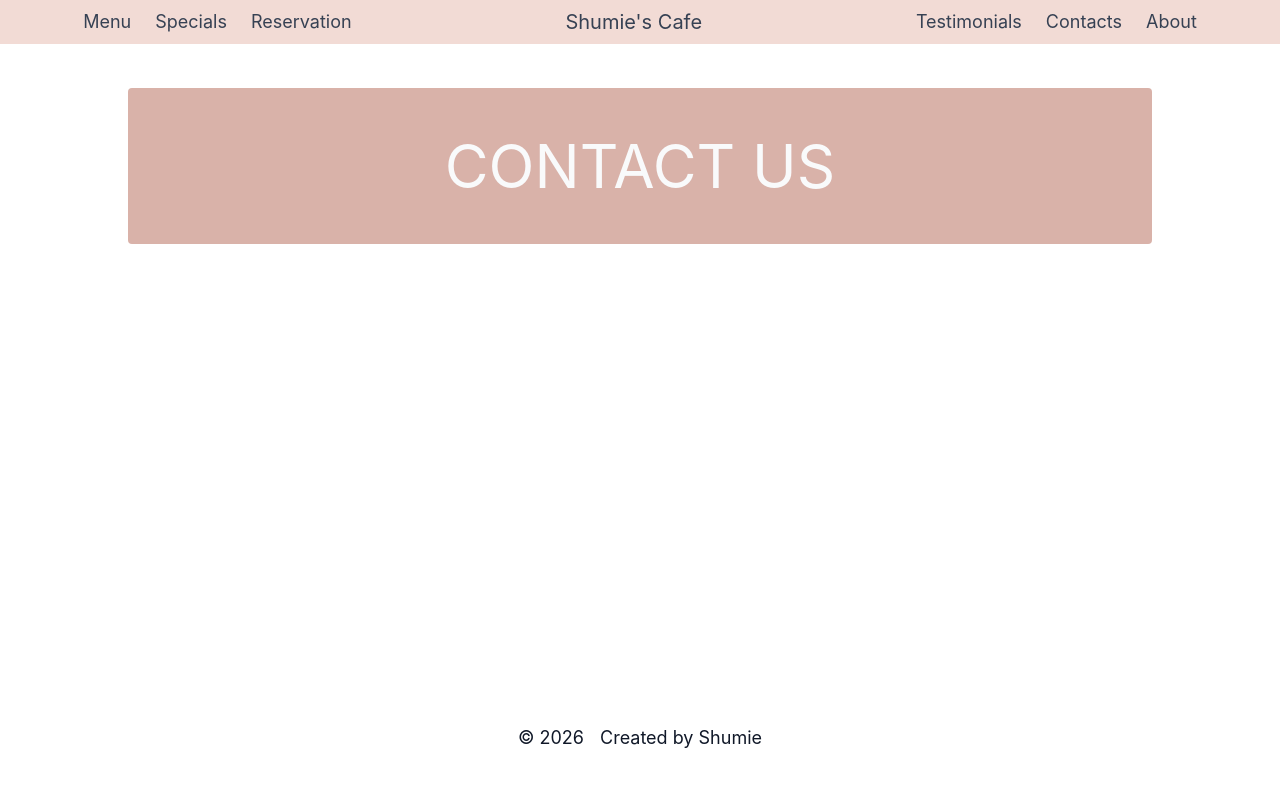
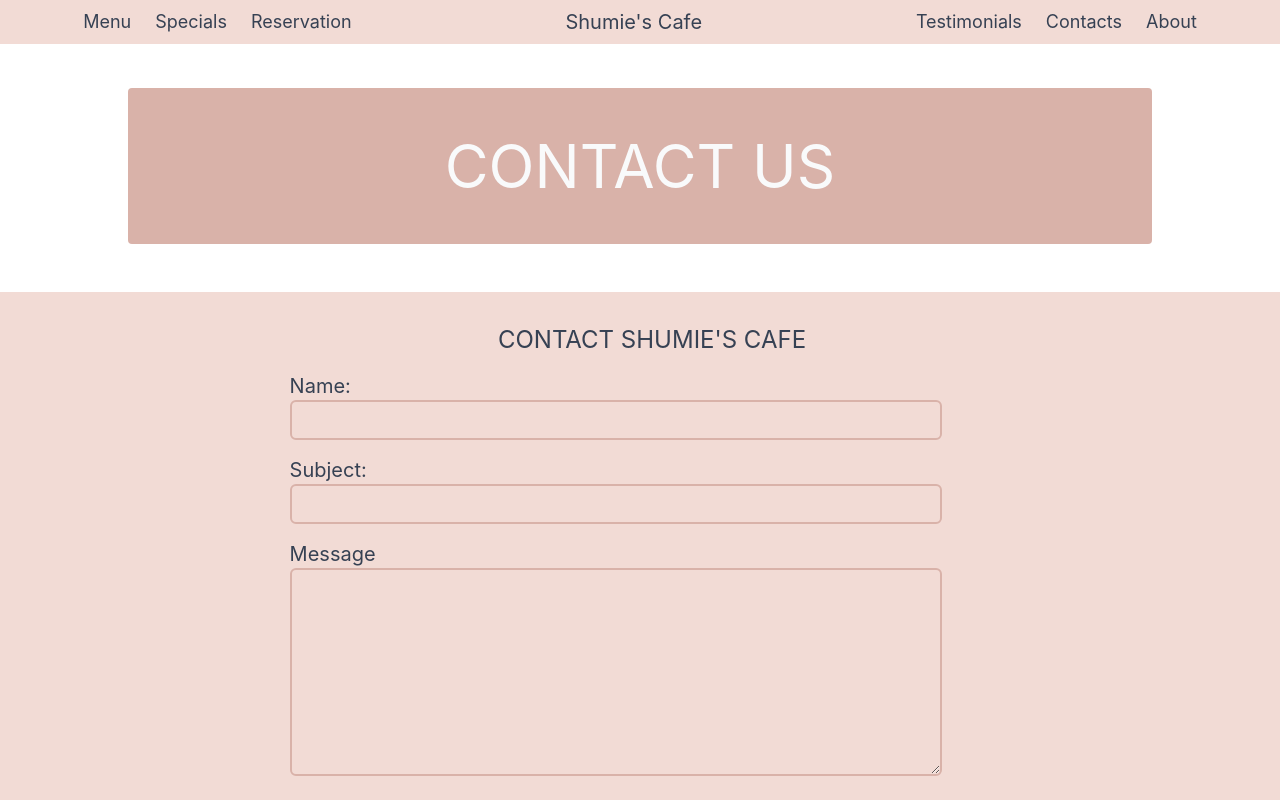
Before and after one commit to Shumieb/Cafe-React-App, a React (Vite) app: page /contacts in a window 1280 px wide. Shown: the top 800 px of the page. Built offline with nearby package versions, Linux system fonts and the light colour scheme.

Commit message:
created contact page structure

```diff
--- /dev/null
+++ b/src/components/contactForm.tsx
@@ -0,0 +1,69 @@
+import { useState } from "react";
+
+function ContactForm() {
+  // variables
+  const [name, setName] = useState("");
+  const [messageText, setMassageText] = useState("");
+  const [subject, setSubject] = useState("");
+
+  // handle form submit
+  const handleFormSubmit = (e: React.SubmitEvent<HTMLFormElement>) => {
+    e.preventDefault();
+
+    console.log(name, messageText, subject);
+  };
+
+  return (
+    <section className="ps-6">
+      <h2 className="text-2xl uppercase text-gray-700 mb-4 text-center mt-2">
+        Contact Shumie's Cafe
+      </h2>
+      <form onSubmit={(e) => handleFormSubmit(e)} className="mb-4">
+        <div className="mb-4">
+          <label htmlFor="name" className="text-xl pe-1 text-gray-700 block">
+            Name:
+          </label>
+          <input
+            type="text"
+            name="name"
+            value={name}
+            onChange={(e) => setName(e.target.value)}
+            className="border-2 border-primary outline-primary py-1 px-2 text-lg rounded-md w-[90%] text-gray-700"
+          />
+        </div>
+        <div className="mb-4">
+          <label htmlFor="subject" className="text-xl pe-1 text-gray-700 block">
+            Subject:
+          </label>
+          <input
+            type="text"
+            name="subject"
+            value={subject}
+            onChange={(e) => setSubject(e.target.value)}
+            className="border-2 border-primary outline-primary py-1 px-2 text-lg rounded-md w-[90%] text-gray-700"
+          />
+        </div>
+        <div className="mb-4">
+          <label htmlFor="message" className="text-xl pe-1 text-gray-700 block">
+            Message
+          </label>
+          <textarea
+            name="message"
+            rows={7}
+            onChange={(e) => setMassageText(e.target.value)}
+            className="border-2 border-primary outline-primary py-1 px-2 text-lg rounded-md w-[90%] text-gray-700"
+          />
+        </div>
+        <div className="mt-7">
+          <input
+            type="submit"
+            value="Submit Message"
+            className="border-2 border-primary bg-primary text-lg text-gray-700 py-2 px-4 cursor-pointer rounded-md capitalize"
+          />
+        </div>
+      </form>
+    </section>
+  );
+}
+
+export default ContactForm;
--- a/src/components/leaveTestimonialForm.tsx
+++ b/src/components/leaveTestimonialForm.tsx
@@ -18,10 +18,10 @@ function LeaveTestimonialForm() {
 
   return (
     <section className="ps-6">
-      <h2 className="text-2xl uppercase text-gray-700 mb-3">
+      <h2 className="text-2xl uppercase text-gray-700 mb-4 text-center mt-2">
         Leave a Testimonial
       </h2>
-      <form onSubmit={(e) => handleFormSubmit(e)}>
+      <form onSubmit={(e) => handleFormSubmit(e)} className="mb-4">
         <div className="mb-4">
           <label htmlFor="name" className="text-xl pe-1 text-gray-700 block">
             Name:
--- a/src/pages/contactsPage.tsx
+++ b/src/pages/contactsPage.tsx
@@ -1,9 +1,15 @@
+import ContactForm from "../components/contactForm";
 import PagesHero from "../components/PagesHero";
 
 function ContactsPage() {
   return (
     <main>
       <PagesHero headerTxt="Contact Us" />
+      <section className="bg-secondary py-6 px-4 mt-12 mb-4">
+        <div className="w-[60%] mx-auto">
+          <ContactForm />
+        </div>
+      </section>
     </main>
   );
 }
```
